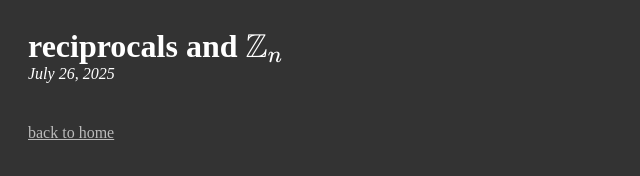
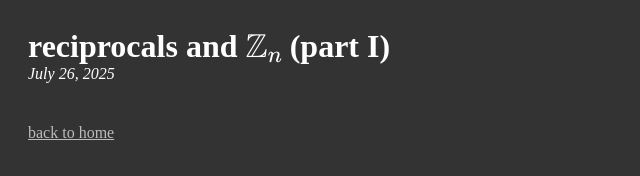
Before and after one commit to apzzd/apzzd.github.io, a plain HTML site: page posts/reciprocals-and-zn-7-26-2025.html in a window 1280 px wide. Shown: the whole page, without its empty margins (0-640 px from the left). Drawn offline with nearby package versions, Linux system fonts and the light colour scheme.

Commit message:
Update reciprocals-and-zn-7-26-2025.html
part 1

```diff
--- a/posts/reciprocals-and-zn-7-26-2025.html
+++ b/posts/reciprocals-and-zn-7-26-2025.html
@@ -20,7 +20,7 @@
 <body>
 
   <header> <!-- general website header -->
-    <a class="title">reciprocals and $\mathbb{Z}_n$</a>
+    <a class="title">reciprocals and $\mathbb{Z}_n$ (part I)</a>
     <br>
     <i>July 26, 2025</i>
   </header>
```
